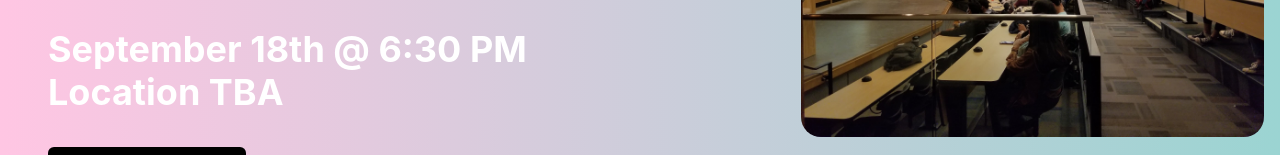
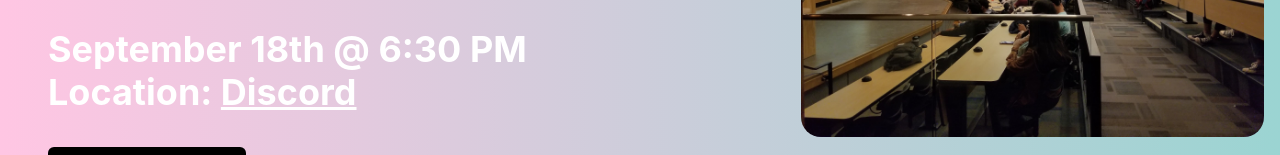
Before and after one commit to VikeLabs/vikelabs.ca, a Next.js app: page /kickoff in a window 1280 px wide. Shown: the part 363-518 px from the top of the page. Built offline with nearby package versions, Linux system fonts and the light colour scheme.

Commit message:
set location to discord

```diff
--- a/pages/kickoff.tsx
+++ b/pages/kickoff.tsx
@@ -88,7 +88,7 @@ export const KickOffModal = () => {
                 September 18th @ 6:30 PM
               </Heading>
               <Heading color="#e8d095" fontSize="3xl">
-                Location TBA
+                Location: <a href="https://discord.gg/Km8dSv5qWs" target="_blank" style={{ textDecoration: 'underline' }}>Discord</a>
               </Heading>
             </Box>
           </Flex>
@@ -138,7 +138,8 @@ export const KickOff: NextPage = () => {
               </Heading>
               <Box my={4}>
                 <Heading color="white">September 18th @ 6:30 PM</Heading>
-                <Heading color="white">Location TBA</Heading>
+                <Heading color="white">
+                Location: <a href="https://discord.gg/Km8dSv5qWs" target="_blank" style={{ textDecoration: 'underline' }}>Discord</a></Heading>
               </Box>
               {/* <Text
                 fontSize={["2em", "3em", "3em"]}
```
